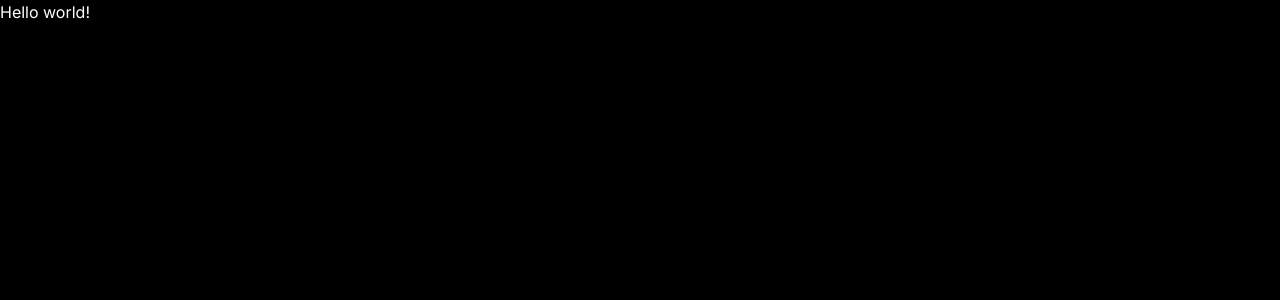
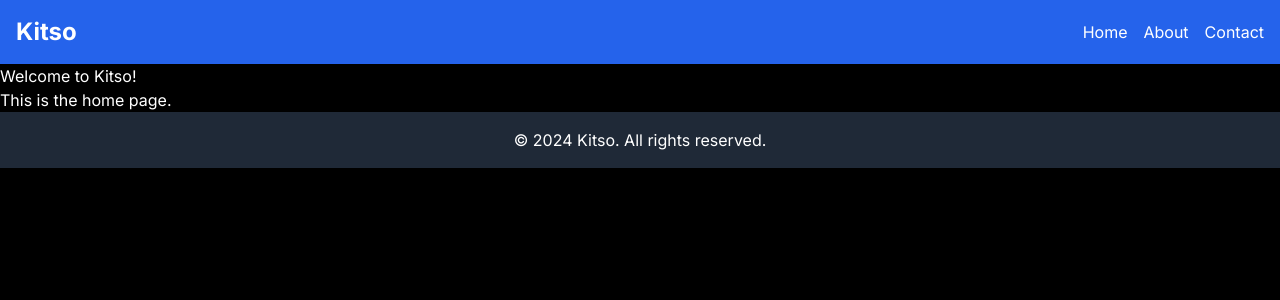
Before and after one commit to Fabphokie/kitso-app, a Next.js app: page / in a window 1280 px wide. Shown: the top 300 px of the page. Built offline with nearby package versions, Linux system fonts and the light colour scheme.

Commit message:
Created header & footer

```diff
--- a/src/app/layout.tsx
+++ b/src/app/layout.tsx
@@ -2,6 +2,8 @@
 import type { Metadata } from "next";
 import { Inter } from "next/font/google";
 import "./globals.css";
+import Header from "../components/Header";
+import Footer from "../components/Footer";
 
 const inter = Inter({ subsets: ["latin"] });
 
@@ -17,7 +19,15 @@ export default function RootLayout({
 }) {
   return (
     <html lang="en">
-      <body className={inter.className}>{children}</body>
+      <head>
+        <title>Kitso</title>
+        <meta name="description" content={metadata.description} />
+      </head>
+      <body className={inter.className}>
+        <Header />
+        <main>{children}</main>
+        <Footer />
+      </body>
     </html>
   );
 }
--- a/src/app/page.tsx
+++ b/src/app/page.tsx
@@ -1,10 +1,9 @@
-import Image from "next/image";
 
-export default function Home() {
+export default function HomePage() {
   return (
     <div>
-      <h1>Hello world!</h1>
+      <h1>Welcome to Kitso!</h1>
+      <p>This is the home page.</p>
     </div>
   );
-
 }
--- /dev/null
+++ b/src/components/Footer.tsx
@@ -0,0 +1,7 @@
+export default function Footer() {
+    return (
+      <footer className="bg-gray-800 text-white p-4 text-center">
+        <p>&copy; 2024 Kitso. All rights reserved.</p>
+      </footer>
+    );
+  }
--- /dev/null
+++ b/src/components/Header.tsx
@@ -0,0 +1,18 @@
+import Link from "next/link";
+
+export default function Header() {
+  return (
+    <header className="bg-blue-600 text-white p-4">
+      <nav className="container mx-auto flex justify-between items-center">
+        <div className="text-2xl font-bold">
+          <Link href="/">Kitso</Link>
+        </div>
+        <div className="space-x-4">
+          <Link href="/">Home</Link>
+          <Link href="/about">About</Link>
+          <Link href="/contact">Contact</Link>
+        </div>
+      </nav>
+    </header>
+  );
+}
```
